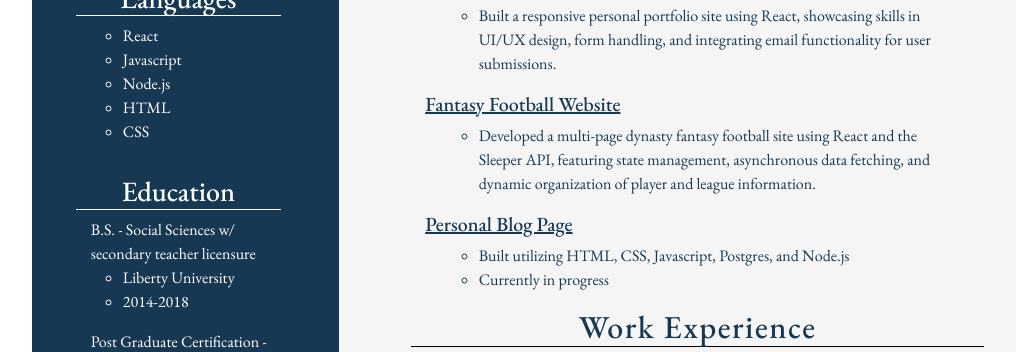
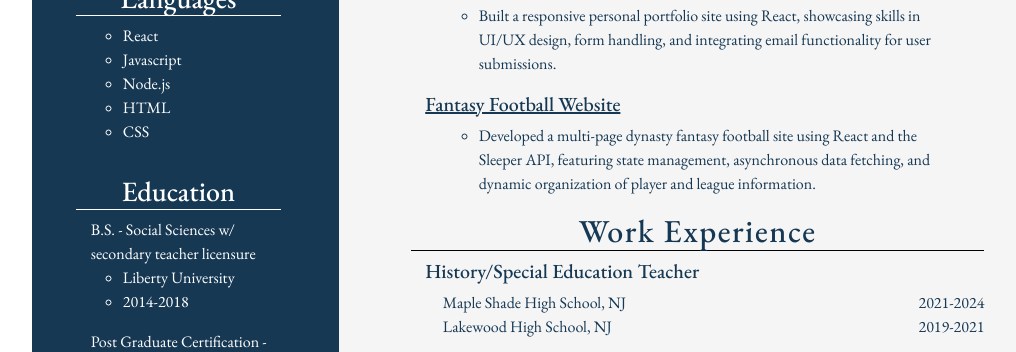
Before and after one commit to rymbowman/Resume, a plain HTML site: page index.html in a window 1280 px wide. Shown: the part 413-765 px from the top of the page, without its empty margins (96-1112 px from the left). Drawn offline with nearby package versions, Linux system fonts and the light colour scheme.

Commit message:
Updated projects list

```diff
--- a/index.html
+++ b/index.html
@@ -105,11 +105,7 @@
                         <li>Developed a multi-page dynasty fantasy football site using React and the Sleeper API, featuring state management, asynchronous data fetching, and dynamic organization of player and league information.</li>
                     </ul>
 
-                    <h5 class="work-experience-position-title"><a class="links-main" href="">Personal Blog Page</a></h5>
-                    <ul class="work-description">
-                        <li>Built utilizing HTML, CSS, Javascript, Postgres, and Node.js</li>
-                        <li>Currently in progress</li>
-                    </ul>
+
             </div>
 
             <h2 class="heading-titles">Work Experience</h2>
```
